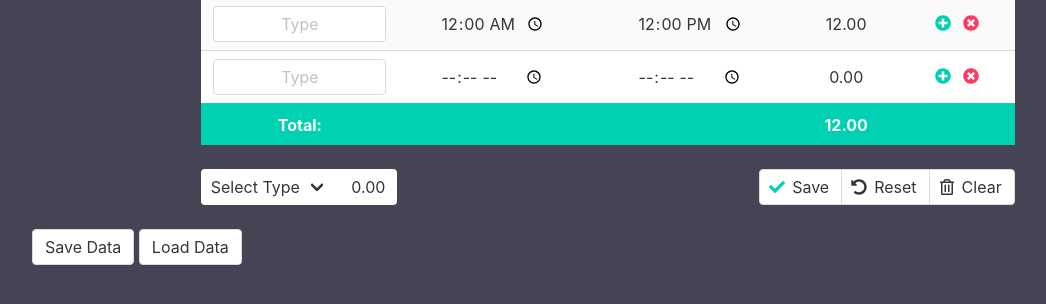
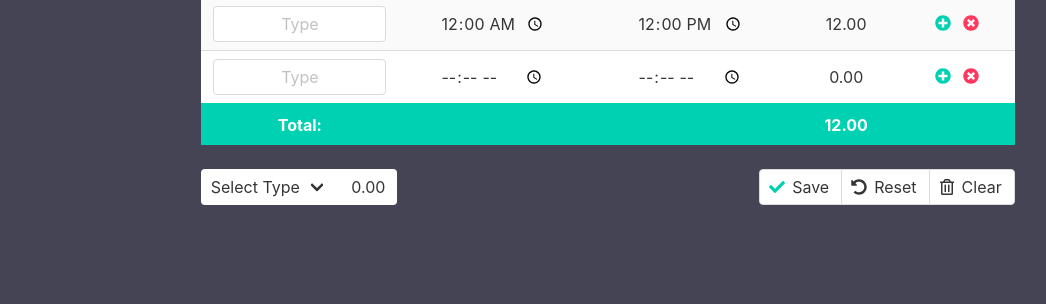
Before and after one commit to Akufoolz/time-tracker-vue, a plain HTML site: page index.html in a window 1280 px wide. Shown: the part 152-456 px from the top of the page, without its empty margins (32-1078 px from the left). Drawn offline with nearby package versions, Linux system fonts and the light colour scheme.

Commit message:
Implemented save/load from LocalStorage, removed test buttons.

```diff
--- a/index.html
+++ b/index.html
@@ -221,18 +221,6 @@
                     </div>
                 </div>
             </div>
-            <div class="container">
-                <div class="field is-grouped">
-                    <div class="control">
-                        <button class="button" @click="saveAllData()">
-                            Save Data
-                        </button>
-                        <button class="button" @click="loadAllData()">
-                            Load Data
-                        </button>
-                    </div>
-                </div>
-            </div>
         </section>
     </div>
     <script src="https://cdn.jsdelivr.net/npm/vue/dist/vue.js"></script>
```
